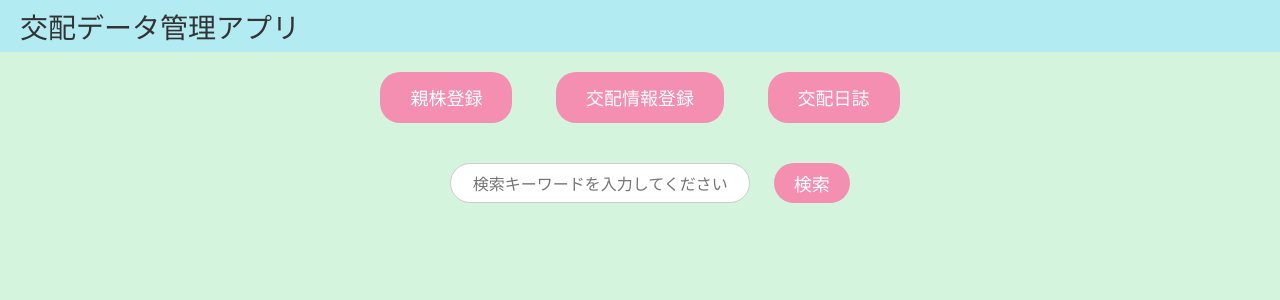
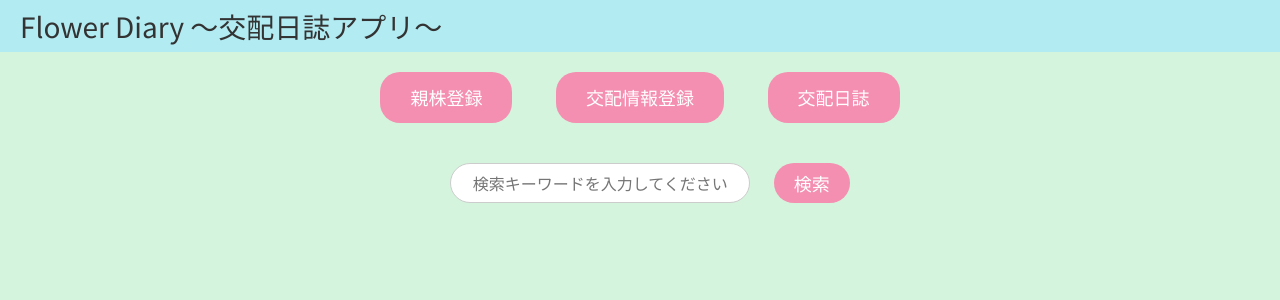
Before and after one commit to Yuya-KItayama/team33, a Flask app: page / in a window 1280 px wide. Shown: the top 300 px of the page. Run offline with Flask 3, Linux system fonts and the light colour scheme.

Commit message:
アプリ名変更

```diff
--- a/static/css/styles.css
+++ b/static/css/styles.css
@@ -9,6 +9,7 @@ body {
 
 header {
     background-color: #b2ebf2; /* 淡い水色 */
+    font-family: 'Noto Sans JP', sans-serif;
     text-align: left;
     padding: 10px 20px;
 }
--- a/templates/base.html
+++ b/templates/base.html
@@ -3,14 +3,14 @@
 <head>
     <meta charset="UTF-8">
     <meta name="viewport" content="width=device-width, initial-scale=1.0">
-    <title>交配データ管理アプリ</title>
+    <title>Flower Diary 〜交配日誌アプリ〜 </title>
     <link rel="stylesheet" href="{{ url_for('static', filename='css/destyle.css') }}"> <!-- リセットCSSを読み込む -->
     <link rel="stylesheet" href="{{ url_for('static', filename='css/styles.css') }}">
     <link href="https://fonts.googleapis.com/css2?family=Noto+Sans+JP:wght@400;700&display=swap" rel="stylesheet">
 </head>
 <body>
     <header>
-        <h1><a href="/">交配データ管理アプリ</a></h1>
+        <h1><a href="/">Flower Diary 〜交配日誌アプリ〜 </a></h1>
     </header>
     {%block content%}
 
```
